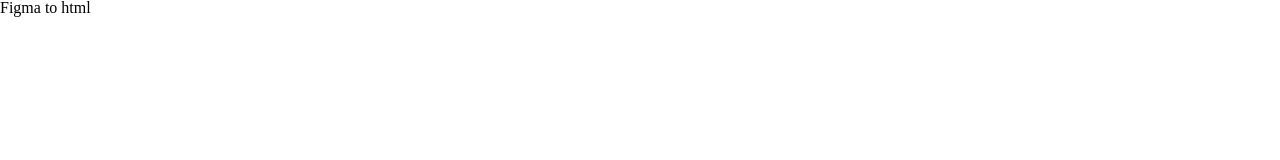
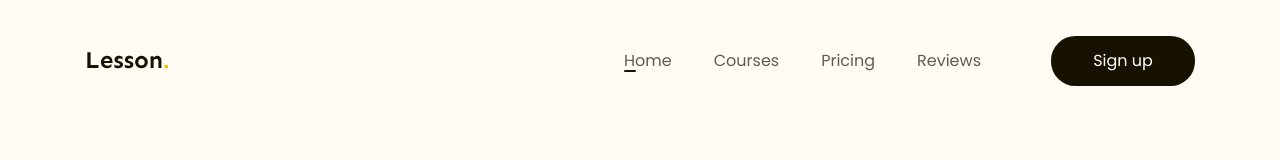
Before and after one commit to samnguyen114/figma-to-html, a plain HTML site: page index.html in a window 1280 px wide. Shown: the top 160 px of the page. Drawn offline with Linux system fonts and the light colour scheme.

Commit message:
ngày 1 code header

```diff
--- a/assest/css/style.css
+++ b/assest/css/style.css
@@ -6,6 +6,83 @@ html {
   font-size: 62.5%;
 }
 
-body{
-    font-size: 1.6rem;
+body {
+  font-size: 1.6rem;
+  font-family: "Poppins", sans-serif;
+  height: 2000px;
 }
+
+a {
+  text-decoration: none;
+}
+.main-contain {
+  width: 117rem;
+  margin-left: auto;
+  margin-right: auto;
+  max-width: calc(100% - 17rem);
+}
+.nav {
+  margin-left: auto;
+}
+.header {
+  /* min-width: 144rem; */
+  height: 90rem;
+  background-color: #fffcf4;
+}
+.header .menu {
+  display: flex;
+  height: 5rem;
+  align-items: center;
+  position: relative;
+  top: 3.6rem;
+}
+.nav ul {
+  display: flex;
+}
+.nav a {
+  color: #5f5b53;
+  padding: 0.6rem 2.1rem;
+  position: relative;
+}
+.nav a:hover {
+  color: #171100;
+  text-align: center;
+  text-shadow: 0.5px 0 0.5px currentColor;
+}
+.nav li.active a::after {
+  position: absolute;
+  content: "";
+  display: block;
+  width: 12px;
+  height: 2px;
+  border-radius: 1px;
+  background: #171100;
+  left: 2.1rem;
+  bottom: 0.6rem;
+}
+
+.btn {
+  display: inline-block;
+  border-radius: 24.5px;
+  background: #171100;
+  color: #fff;
+  text-align: center;
+  font-size: 1.6rem;
+  line-height: 50px;
+  padding: 0 16px;
+  min-width: 11.8rem;
+}
+.btn-sign-up {
+  min-width: 14.4rem;
+  margin-left: 4.9rem;
+}
+.fixed {
+  position: sticky;
+  top: -2.8rem;
+}
+
+.images-header img {
+  width: 47rem;
+  display: flex;
+  margin-top: 7.3rem;
+}
--- a/index.html
+++ b/index.html
@@ -4,10 +4,48 @@
     <meta charset="UTF-8" />
     <meta name="viewport" content="width=device-width, initial-scale=1.0" />
     <link rel="stylesheet" href="/assest/css/reset.css" />
+    <link rel="preconnect" href="https://fonts.googleapis.com" />
+    <link rel="preconnect" href="https://fonts.gstatic.com" crossorigin />
+    <link
+      href="https://fonts.googleapis.com/css2?family=Poppins:ital,wght@0,400;0,500;0,600;0,700;1,400&family=Sen:wght@700&display=swap"
+      rel="stylesheet"
+    />
     <link rel="stylesheet" href="/assest/css/style.css" />
+
     <title>Figma to html</title>
   </head>
   <body>
-    <h1>Figma to html</h1>
+    <header class="header fixed">
+      <div class="main-contain">
+        <div class="menu">
+          <div class="logo">
+            <img src="/assest/img/Logo.svg" alt="Lesson." />
+          </div>
+          <div class="nav">
+            <ul>
+              <li class="active">
+                <a href="#!">Home</a>
+              </li>
+              <li>
+                <a href="#!">Courses</a>
+              </li>
+              <li>
+                <a href="#!">Pricing</a>
+              </li>
+              <li>
+                <a href="#!">Reviews</a>
+              </li>
+            </ul>
+          </div>
+          <div class="nut">
+            <a href="#!" class="btn btn-sign-up">Sign up</a>
+          </div>
+        </div>
+        <div class="images-header">
+          <!-- <img src="/assest/img/guy-lesson 1.png" alt="guy-lesson 1" /> -->
+        </div>
+        <div class="texts"></div>
+      </div>
+    </header>
   </body>
 </html>
```
Also changed, not shown: assest/img/Logo.svg (added), assest/img/guy-lesson 1.png (added).
